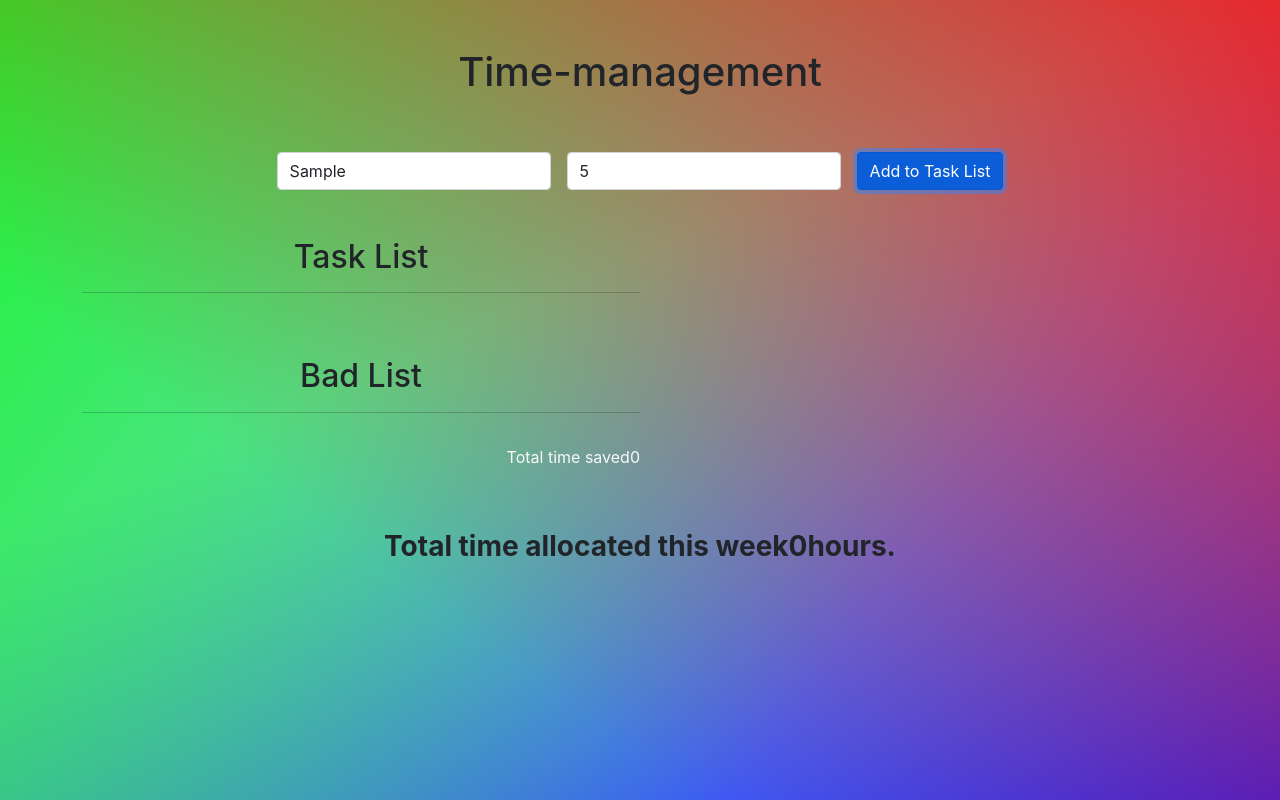
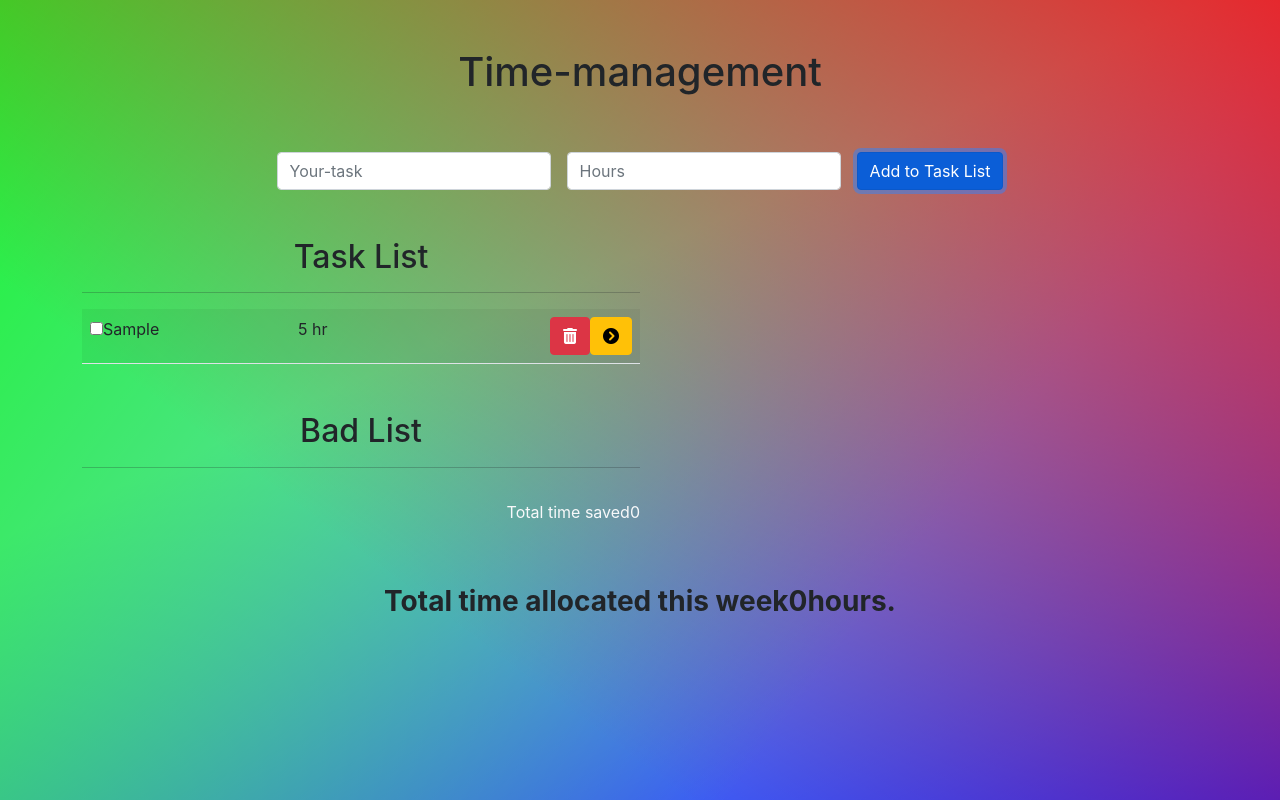
Before and after one commit to Dipak2056/not-to-do-react, a React (Create React App) app: page / in a window 1280 px wide. Both pictures are taken after typing "Sample", "5" into the empty fields and a click on the button "Add to Task List". Built offline with nearby package versions, Linux system fonts and the light colour scheme.

Commit message:
listing is done in the list-area

```diff
--- a/src/App.js
+++ b/src/App.js
@@ -1,3 +1,4 @@
+import React, { useState } from 'react'
 import './App.css';
 import { BadList } from './components/BadList';
 import { Form } from './components/Form';
@@ -6,14 +7,21 @@ import { Title } from './components/Title';
 import { TotalHours } from './components/TotalHours';
 
 function App() {
+
+const [taskList,setTaskList] = useState([]);
+
+
+  const addNewTask = task => {
+    setTaskList([...taskList,task]);
+}
   return (
     <>
     <div class="wrapper">
     <div class="container">
        <Title />
-       <Form />
+       <Form addNewTask = {addNewTask} />
         <div class="row">
-           <TaskList />
+           <TaskList taskList = {taskList} />
            <BadList />
           </div>
    <TotalHours />
--- a/src/components/Form.jsx
+++ b/src/components/Form.jsx
@@ -1,20 +1,42 @@
-import React from 'react'
+import React, {useState} from 'react'
 
-export const Form = () => {
+const initialState = {task:'',hr:""};
+export const Form = ( {addNewTask} ) => {
+const [newTask, setNewTask] = useState(initialState);
+
+
+
+const handleOnSubmit = (e) => {
+  e.preventDefault();
+  addNewTask(newTask);
+ setNewTask(initialState);
+
+}
+
+  const handleOnChange =(e) =>{
+    const {value,name} = e.target;
+    setNewTask( {
+      ...newTask,
+      [name]: name ==='hr' ? +value : value,
+    })
+
+  };
+
   return (
     <div>
          <div className="row">
             <div className="col">
                 <div className="form-box">
                  <form
-                 onsubmit="handleOnSubmit(this)"
-                 action="javascript:void(0)"
+                 onSubmit={handleOnSubmit}
                  className="row row-cols-lg-auto d-flex justify-content-center g-3 align-items-center py-5">
                      <div className="col-12">
                        <label className="visually-hidden" for="inlineFormInputGroupUsername">Your-task</label>
                        <div className="input-group">
                          <input type="text"
                          name = "task"
+                         onChange={handleOnChange}
+                         value={newTask.task}
                          className="form-control" id="task"
                          required
                          placeholder="Your-task" />
@@ -23,7 +45,11 @@ export const Form = () => {
                      <div className="col-12">
                          <label className="visually-hidden" for="inlineFormInputGroupUsername">Hours</label>
                          <div className="input-group">
-                           <input type="number" name="hr" className="form-control" id="hour"
+                           <input type="number"
+                           name="hr"
+                           onChange={handleOnChange}
+                           value={newTask.hr}
+                           className="form-control" id="hour"
                            required
                            placeholder="Hours" />
                          </div>
--- a/src/components/TaskList.jsx
+++ b/src/components/TaskList.jsx
@@ -1,6 +1,7 @@
 import React from 'react'
 
-export const TaskList = () => {
+export const TaskList = ( {taskList} ) => {
+  console.log(taskList);
   return (
     <div>
          <div className="col-md-6 mb-5">
@@ -9,7 +10,28 @@ export const TaskList = () => {
                 <div className="list-items">
                  <table className="table table-striped w-100" >
                      <tbody id="task-list">
+                        {
 
+                          taskList.map((item,i) => {
+                            return <tr>
+                            <td>
+                                <input type="checkbox" />
+                                {item.task}
+                            </td>
+                            <td>
+                            {item.hr} hr
+                            </td>
+                            <td class="text-end">
+                                            <div class="btn btn-danger" title="Delete" onclick="deleteItem(${i})">
+                                                <i class="fa-solid fa-trash-can" title="Delete"></i>
+                                            </div>
+                                            <div class="btn btn-warning " title="Mark" onclick="markAsNotToDo(${i})">
+                                            <i class="fa-solid fa-circle-chevron-right"></i>
+                                            </div>
+                            </td>
+                        </tr>
+                          })
+                        }
                       </tbody>
                   </table>
                 </div>
```
Also changed, not shown: src/imp.txt (added).
